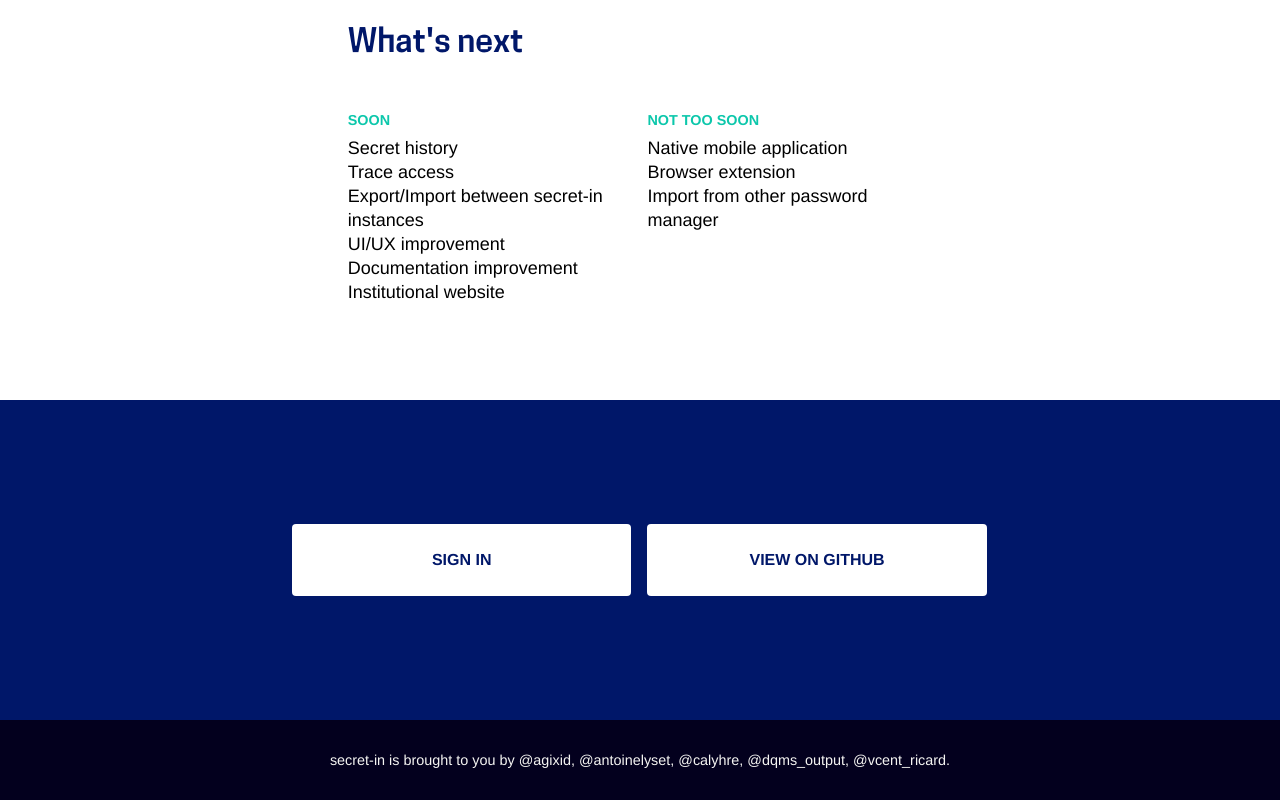
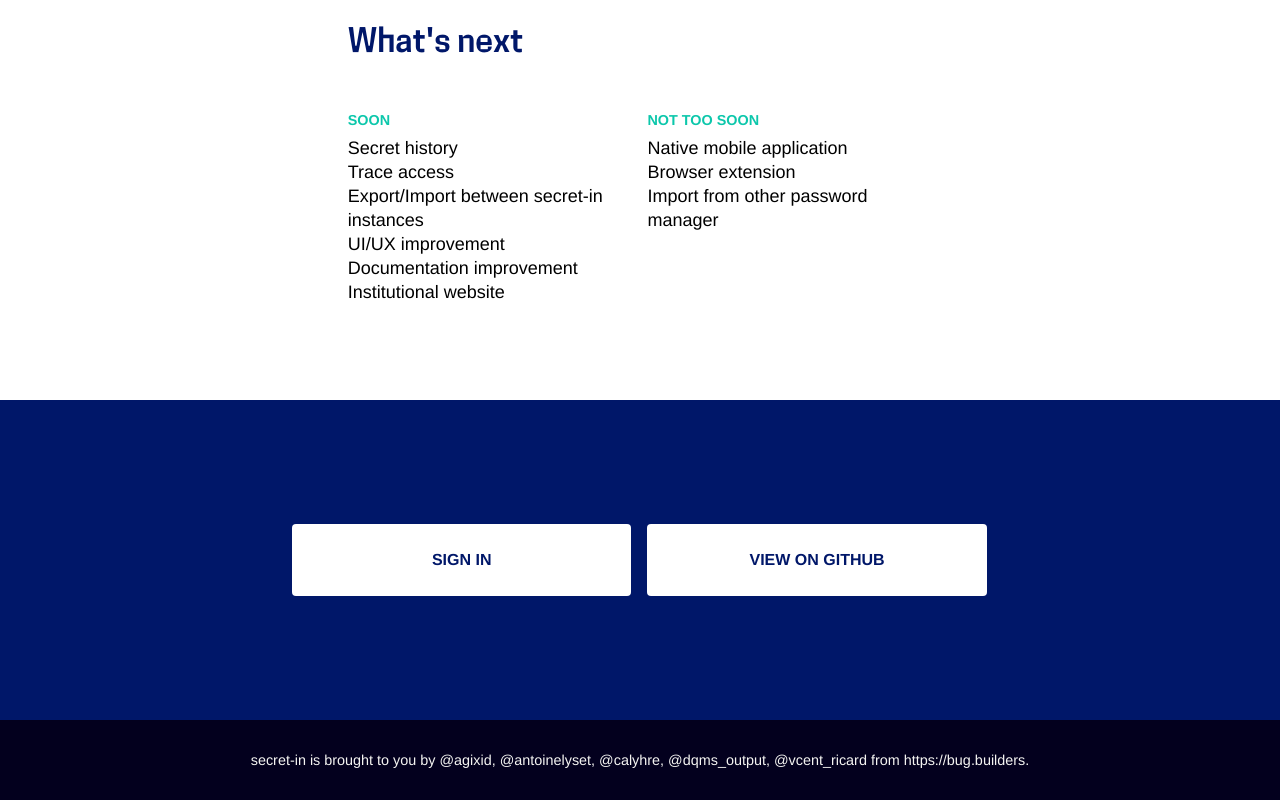
Before and after one commit to secretin/secretin-website, a website: page index.html in a window 1280 px wide. Shown: the part 2711-3511 px from the top of the page. Drawn offline with nearby package versions, Linux system fonts and the light colour scheme.

Commit message:
Add bug.builders in footer

```diff
--- a/index.html
+++ b/index.html
@@ -133,7 +133,7 @@ If a team member unfortunately leaves, you can know which secrets are involved a
     </section>
 
     <footer>
-      <p>secret-in is brought to you by @agixid, @antoinelyset, @calyhre, @dqms_output, @vcent_ricard.</p>
+      <p>secret-in is brought to you by @agixid, @antoinelyset, @calyhre, @dqms_output, @vcent_ricard from https://bug.builders.</p>
     </footer>
 </main>
 
```
